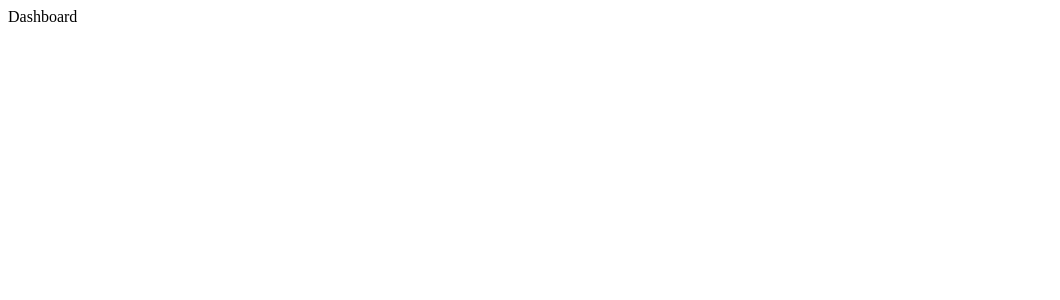
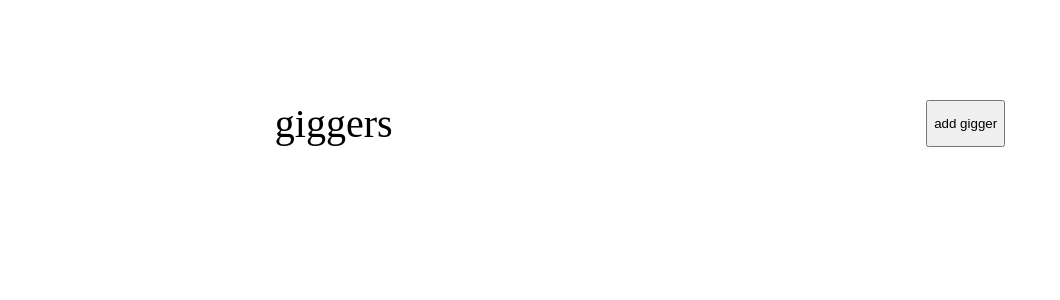
Before and after one commit to RichEwin/Gpay, a React app in the folder GpayFrontend/: page /#/ in a window 1280 px wide. Shown: the top 300 px of the page, without its empty margins (0-1060 px from the left). Built offline with nearby package versions, Linux system fonts and the light colour scheme.

Commit message:
Built out dashboard to include Header and ButtonAddEmployee

```diff
--- /dev/null
+++ b/GpayFrontend/src/components/Dashboard/Dashboard.styles.tsx
@@ -0,0 +1,14 @@
+import styled from 'styled-components';
+
+export const HeaderContainer = styled.div`
+  display: flex;
+  justify-content: space-around;
+  margin-top: 100px;
+`;
+
+export const Header = styled.div`
+    font-size: 40px;
+`;
+
+export const ButtonAddEmployee = styled.button`
+`;
--- a/GpayFrontend/src/components/Dashboard/Dashboard.tsx
+++ b/GpayFrontend/src/components/Dashboard/Dashboard.tsx
@@ -1,8 +1,18 @@
 import React from 'react'
+import { ButtonAddEmployee, Header, HeaderContainer } from './Dashboard.styles';
 
 const Dashboard = () => {
+  const header = 'giggers';
   return (
-    <div>Dashboard</div>
+    <>
+      <HeaderContainer>
+        <Header>{header}</Header>
+        <ButtonAddEmployee
+        >
+          add gigger
+        </ButtonAddEmployee>
+      </HeaderContainer>
+    </>
   )
 }
 
--- a/GpayFrontend/src/components/NewEmployee/NewEmployee.tsx
+++ b/GpayFrontend/src/components/NewEmployee/NewEmployee.tsx
@@ -1,8 +1,9 @@
 import React from 'react'
 
 const NewEmployee = () => {
+  const header = 'add a new gigger'
   return (
-    <div>NewEmployee</div>
+    <div>{header}</div>
   )
 }
 
```
